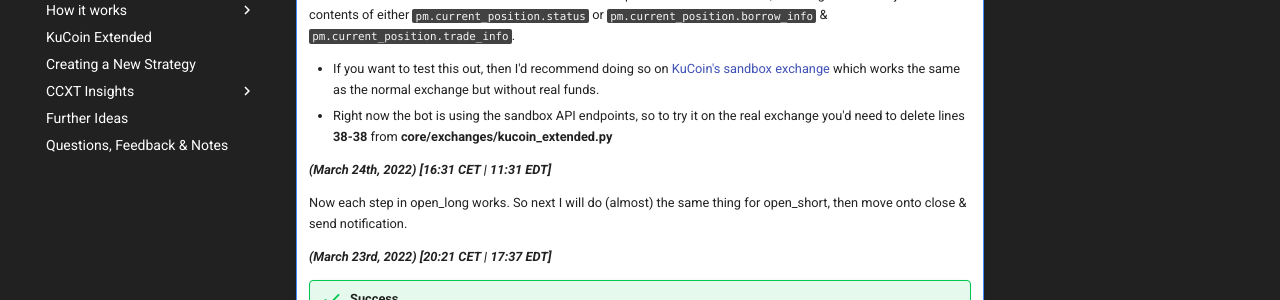
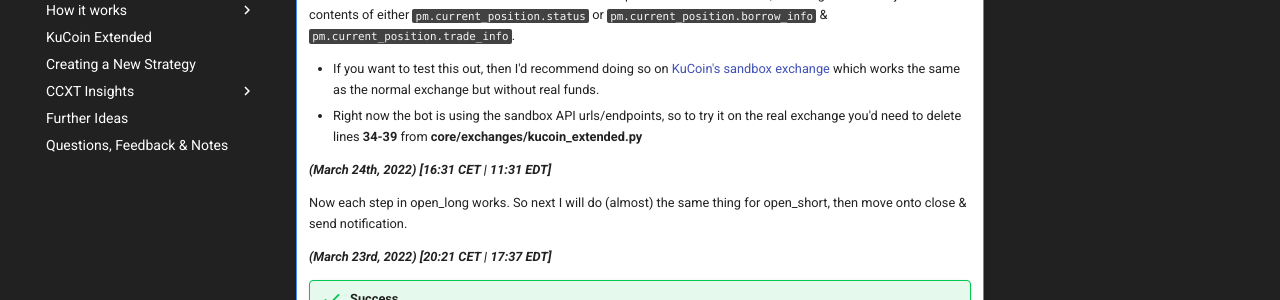
Before and after one commit to N2-Jonathon/n2_pairs_trader, an MkDocs documentation site: the page built from docs/index.md, in a window 1280 px wide and 900 px high, scrolled down 1437 px. Shown: the part 152-452 px from the top of the window. Built offline with MkDocs 1.6.1 and Material for MkDocs 9.7.7, drawn with Linux system fonts in a browser that asks for light colours; comment, search, counter and statistics services are not loaded.

Commit message:
Updated note in docs: partially usable

```diff
--- a/docs/index.md
+++ b/docs/index.md
@@ -63,7 +63,7 @@
     This is already partially usable. At the very least, you can see it open long or short positions, and now I'm just making it save more metadata which will be used to close each position. Once that works, the telegram bot will just send the contents of either `pm.current_position.status` or `pm.current_position.borrow_info` & `pm.current_position.trade_info`.
 
     - If you want to test this out, then I'd recommend doing so on [KuCoin's sandbox exchange](https://sandbox.kucoin.com/) which works the same as the normal exchange but without real funds.
-    - Right now the bot is using the sandbox API endpoints, so to try it on the real exchange you'd need to delete lines **38-38** from **core/exchanges/kucoin_extended.py**
+    - Right now the bot is using the sandbox API urls/endpoints, so to try it on the real exchange you'd need to delete lines **34-39** from **core/exchanges/kucoin_extended.py**
 
     ***(March 24th, 2022)***
     ***[16:31 CET | 11:31 EDT]***
```
